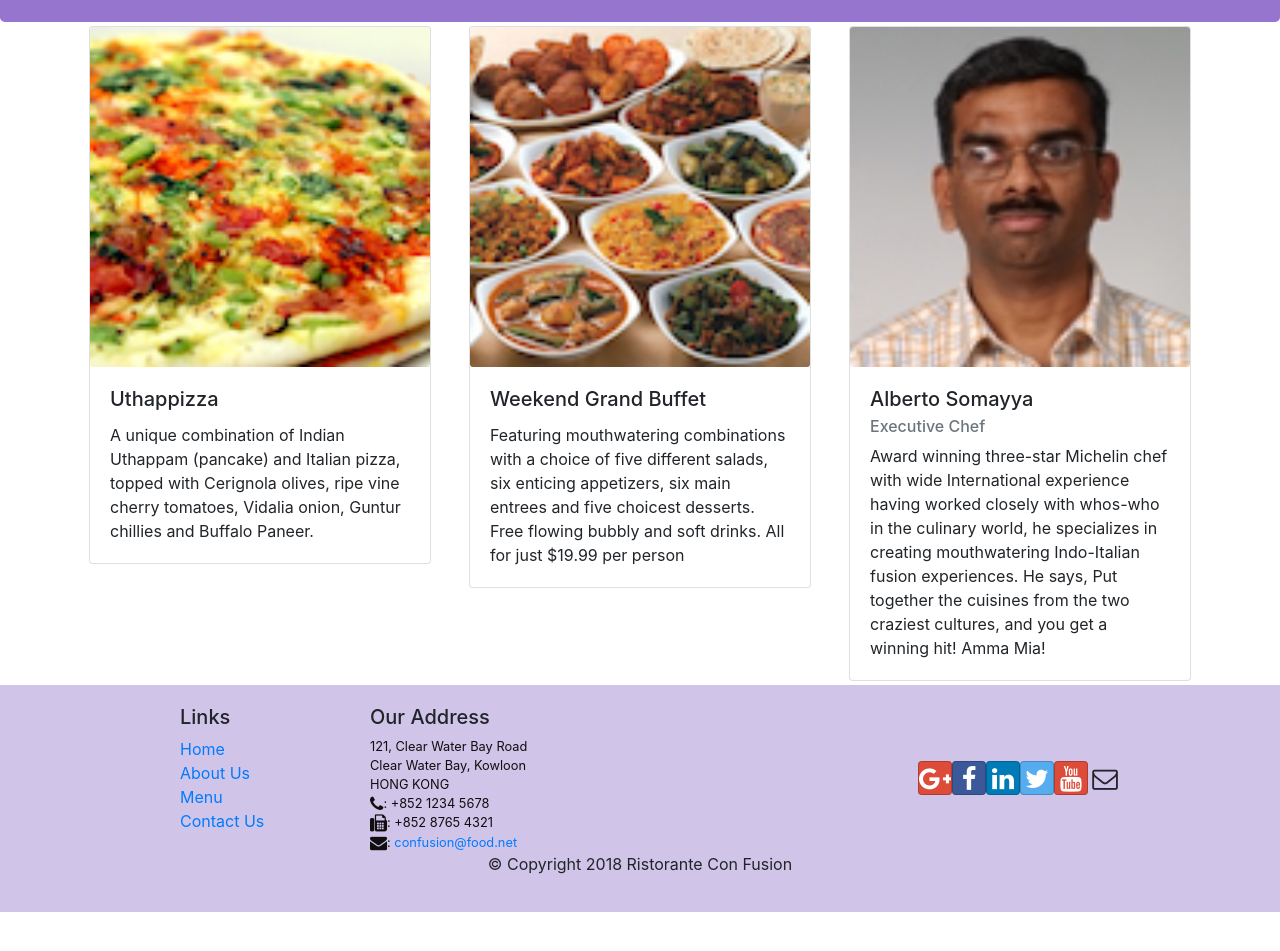
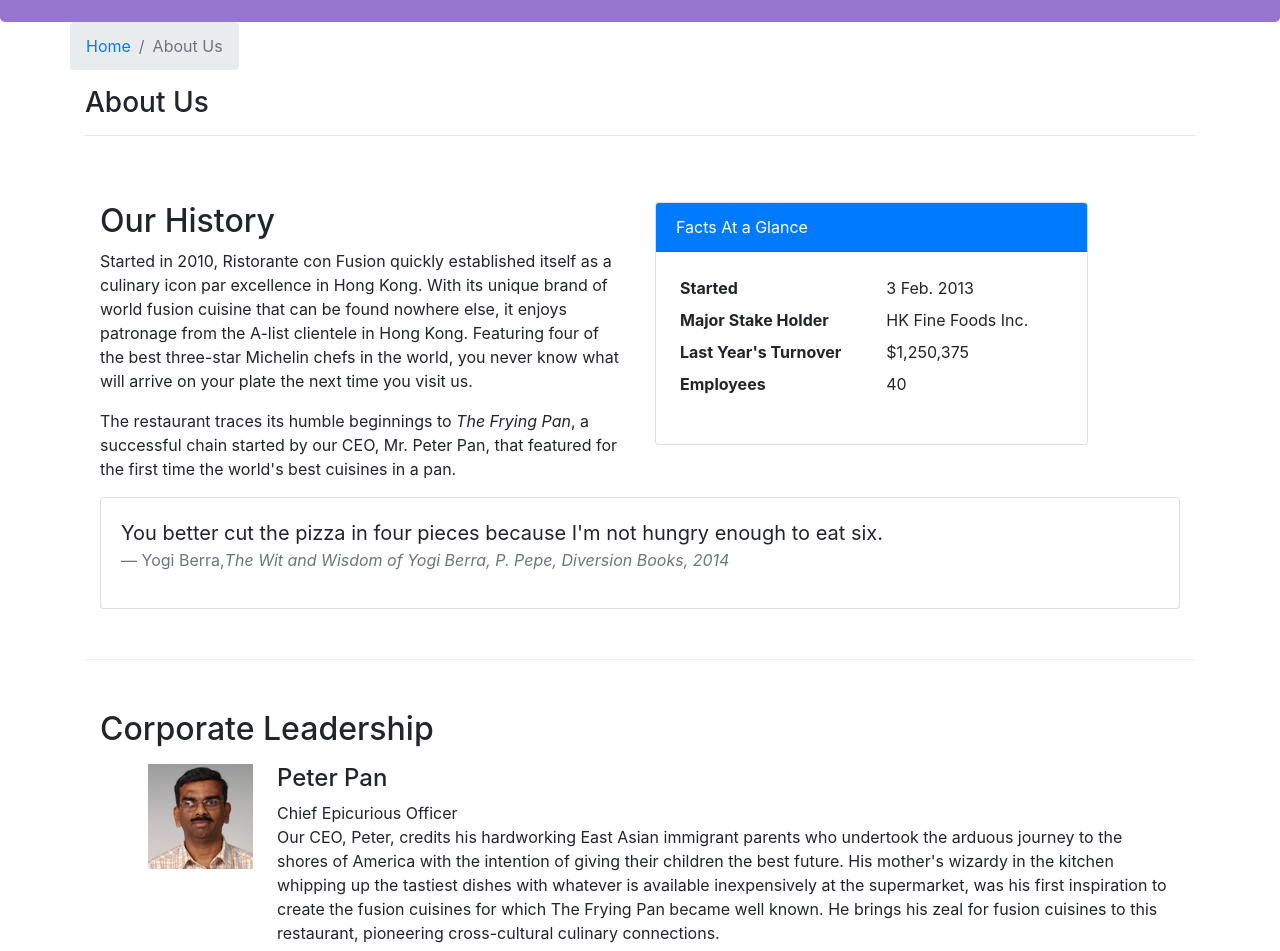
Before and after one commit to rkasale28/React-Part-2, a React (Create React App) app: page /aboutus in a window 1280 px wide. Before the commit this address led to /home. Shown: the part 320-1271 px from the top of the page. Before the commit the page ends 1232 px from the top, so only its background shows below. Built offline with nearby package versions, Linux system fonts and the light colour scheme.

Commit message:
Assignment #2

```diff
--- /dev/null
+++ b/src/components/AboutComponent.js
@@ -0,0 +1,98 @@
+import React from 'react';
+import { Breadcrumb, BreadcrumbItem, Card, CardBody, CardHeader, Media } from 'reactstrap';
+import { Link } from 'react-router-dom';
+
+function RenderLeader({ leader }) {
+    if (leader != null) {
+        return (
+        <Media className="m-2" key={leader.id}>
+            <Media left>
+                <img src={leader.image} alt={leader.name} />
+            </Media>
+            <Media body className="ml-4">
+                <Media heading>
+                    {leader.name}
+                </Media>
+                <Media>{leader.designation}</Media>
+                <Media>{leader.description}</Media>
+            </Media>
+        </Media>
+        );
+    }
+    else {
+        return <div></div>
+    }
+}
+function About(props) {
+
+    const leaders = props.leaders.map((leader) => {
+        return (
+            <RenderLeader leader={leader}/>
+        );
+    });
+
+    return (
+        <div className="container">
+            <div className="row">
+                <Breadcrumb>
+                    <BreadcrumbItem><Link to="/home">Home</Link></BreadcrumbItem>
+                    <BreadcrumbItem active>About Us</BreadcrumbItem>
+                </Breadcrumb>
+                <div className="col-12">
+                    <h3>About Us</h3>
+                    <hr />
+                </div>
+            </div>
+            <div className="row row-content">
+                <div className="col-12 col-md-6">
+                    <h2>Our History</h2>
+                    <p>Started in 2010, Ristorante con Fusion quickly established itself as a culinary icon par excellence in Hong Kong. With its unique brand of world fusion cuisine that can be found nowhere else, it enjoys patronage from the A-list clientele in Hong Kong.  Featuring four of the best three-star Michelin chefs in the world, you never know what will arrive on your plate the next time you visit us.</p>
+                    <p>The restaurant traces its humble beginnings to <em>The Frying Pan</em>, a successful chain started by our CEO, Mr. Peter Pan, that featured for the first time the world's best cuisines in a pan.</p>
+                </div>
+                <div className="col-12 col-md-5">
+                    <Card>
+                        <CardHeader className="bg-primary text-white">Facts At a Glance</CardHeader>
+                        <CardBody>
+                            <dl className="row p-1">
+                                <dt className="col-6">Started</dt>
+                                <dd className="col-6">3 Feb. 2013</dd>
+                                <dt className="col-6">Major Stake Holder</dt>
+                                <dd className="col-6">HK Fine Foods Inc.</dd>
+                                <dt className="col-6">Last Year's Turnover</dt>
+                                <dd className="col-6">$1,250,375</dd>
+                                <dt className="col-6">Employees</dt>
+                                <dd className="col-6">40</dd>
+                            </dl>
+                        </CardBody>
+                    </Card>
+                </div>
+                <div className="col-12">
+                    <Card>
+                        <CardBody className="bg-faded">
+                            <blockquote className="blockquote">
+                                <p className="mb-0">You better cut the pizza in four pieces because
+                                    I'm not hungry enough to eat six.</p>
+                                <footer className="blockquote-footer">Yogi Berra,
+                                <cite title="Source Title">The Wit and Wisdom of Yogi Berra,
+                                    P. Pepe, Diversion Books, 2014</cite>
+                                </footer>
+                            </blockquote>
+                        </CardBody>
+                    </Card>
+                </div>
+            </div>
+            <div className="row row-content">
+                <div className="col-12">
+                    <h2>Corporate Leadership</h2>
+                </div>
+                <div className="col-12">
+                    <Media list>
+                        {leaders}
+                    </Media>
+                </div>
+            </div>
+        </div>
+    );
+}
+
+export default About;
--- a/src/components/MainComponent.js
+++ b/src/components/MainComponent.js
@@ -5,6 +5,7 @@ import DishDetail from './DishDetailComponent'
 import Header from './HeaderComponent'
 import Footer from './FooterComponent'
 import Contact from './ContactComponent'
+import About from './AboutComponent'
 import { DISHES } from '../shared/dishes.js'
 import { COMMENTS } from '../shared/comments.js'
 import { PROMOTIONS } from '../shared/promotions.js'
@@ -46,6 +47,7 @@ class Main extends Component {
                 <Header />
                 <Switch>
                     <Route path='/home' component={HomePage} />
+                    <Route exact path='/aboutus' component={() => <About leaders={this.state.leaders}/>} />
                     <Route exact path='/menu' component={() => <Menu dishes={this.state.dishes} />}/>
                     <Route path='/menu/:dishId' component={DishWithId} />
                     <Route exact path='/contact' component={Contact} />
```
